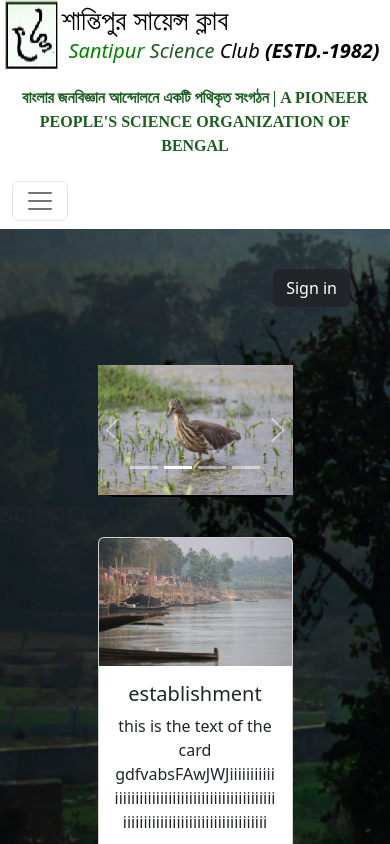
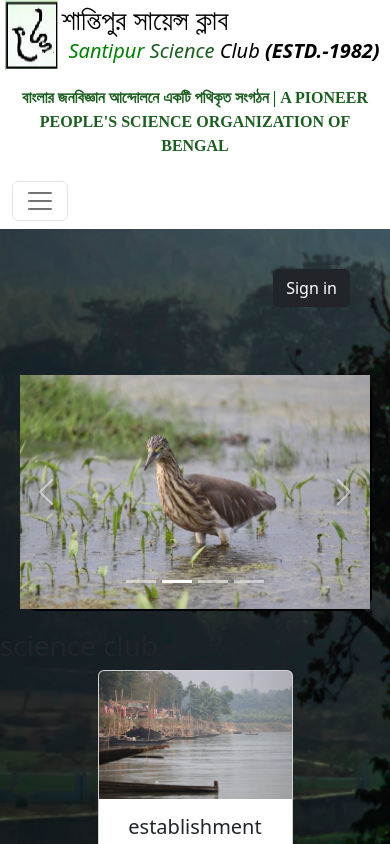
Before and after one commit to ShubhradipSarkar/vercel_ssc_deploy, a React (Create React App) app: page / in a window 390 px wide. Shown: the top 844 px of the page. Built offline with nearby package versions, Linux system fonts and the light colour scheme; no server answers.

Commit message:
slides resized

```diff
--- a/src/components/Slides.js
+++ b/src/components/Slides.js
@@ -10,6 +10,7 @@ import skybg from '../../src/images/pgbg.jpg';
 function UncontrolledExample() {
   return (
     <Carousel>
+
       <Carousel.Item>
         <img
           className="d-block w-100"
--- a/src/components/style.css
+++ b/src/components/style.css
@@ -357,3 +357,11 @@ body {
   padding: 50px;
   border-radius: 20px;
 }
+@media (max-width: 900px) {
+  .carousel {
+    width:auto;
+    height:auto;
+
+    margin: 20px;
+  }
+}
```
